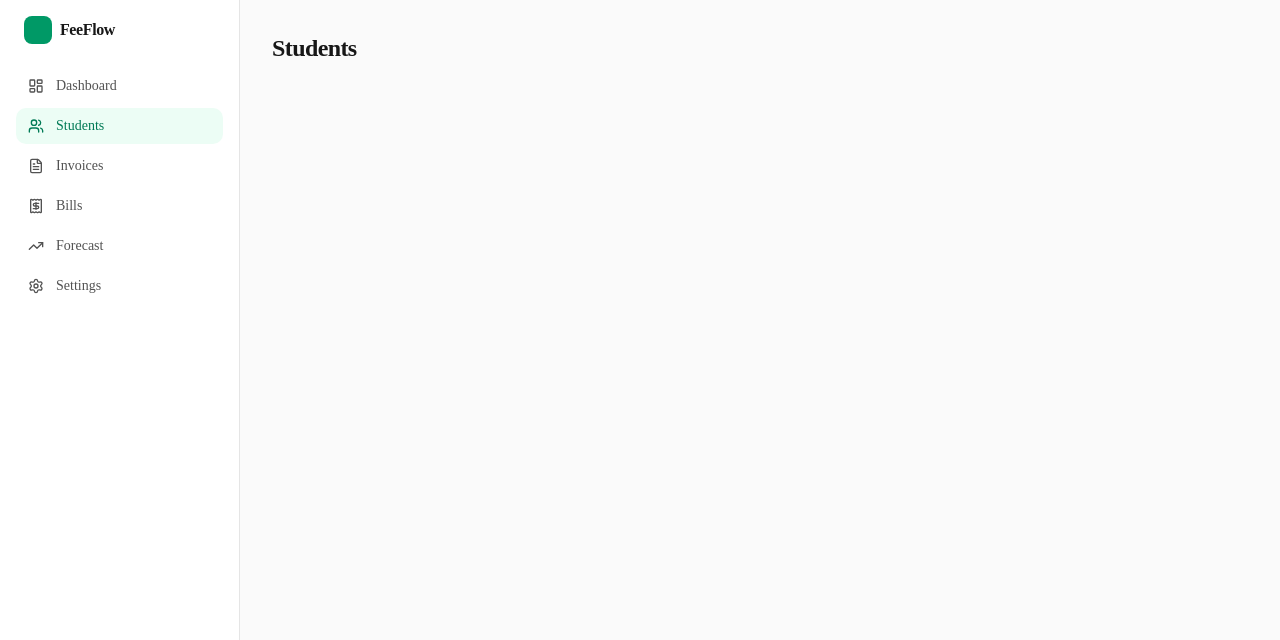
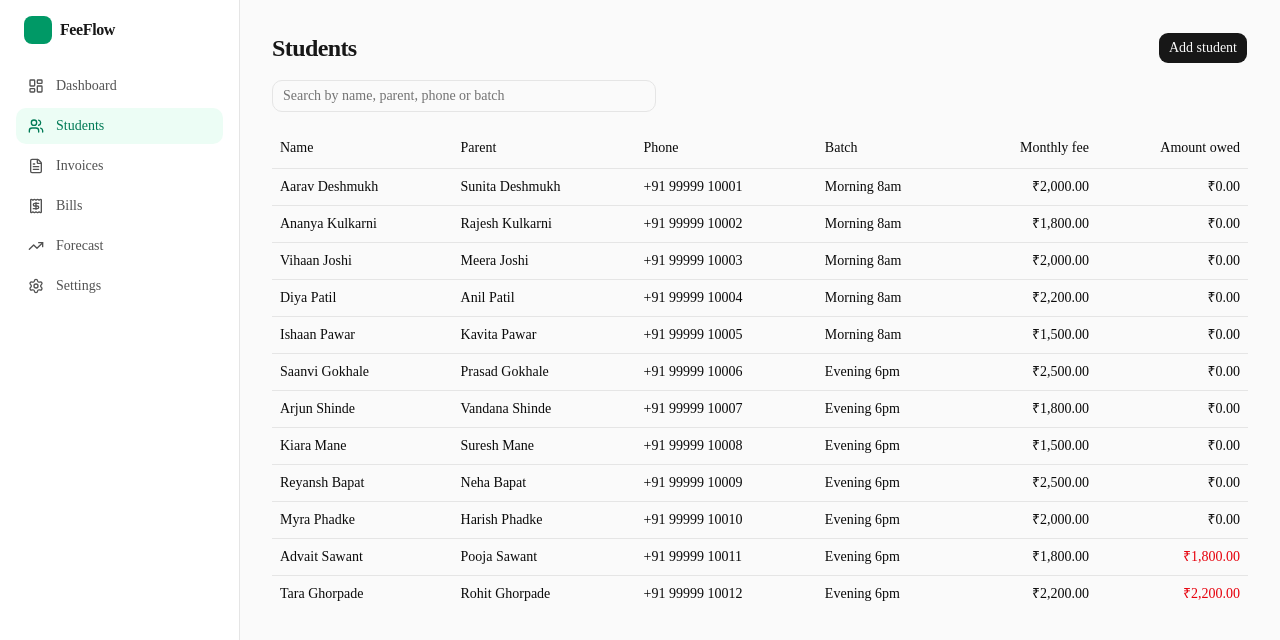
Before and after one commit to ItzMeVishwas/feeflow, a Next.js app: page /students in a window 1280 px wide. Shown: the top 640 px of the page. Built offline with nearby package versions, Linux system fonts and the light colour scheme.

Commit message:
slice 3: students page with search and add dialog

```diff
--- a/src/app/(app)/students/page.tsx
+++ b/src/app/(app)/students/page.tsx
@@ -1,7 +1,302 @@
+"use client"
+
+import { useMemo, useState, useSyncExternalStore } from "react"
+import type { FormEvent } from "react"
+
+import {
+  Dialog,
+  DialogClose,
+  DialogContent,
+  DialogDescription,
+  DialogFooter,
+  DialogHeader,
+  DialogTitle,
+  DialogTrigger,
+} from "@/components/ui/dialog"
+import { Button } from "@/components/ui/button"
+import { Input } from "@/components/ui/input"
+import { Label } from "@/components/ui/label"
+import {
+  Table,
+  TableBody,
+  TableCell,
+  TableHead,
+  TableHeader,
+  TableRow,
+} from "@/components/ui/table"
+import { formatINR } from "@/lib/format"
+import { useStore } from "@/lib/store"
+
+type StudentFormValues = {
+  name: string
+  parentName: string
+  parentPhone: string
+  batch: string
+  monthlyFee: string
+}
+
+type StudentFormErrors = Partial<Record<keyof StudentFormValues, string>>
+
+const emptyForm: StudentFormValues = {
+  name: "",
+  parentName: "",
+  parentPhone: "",
+  batch: "",
+  monthlyFee: "",
+}
+
+const formFields: {
+  key: keyof StudentFormValues
+  label: string
+  type: "text" | "tel" | "number"
+  required: boolean
+}[] = [
+  { key: "name", label: "Name", type: "text", required: true },
+  { key: "parentName", label: "Parent name", type: "text", required: true },
+  { key: "parentPhone", label: "Parent phone", type: "tel", required: true },
+  { key: "batch", label: "Batch", type: "text", required: false },
+  { key: "monthlyFee", label: "Monthly fee (₹)", type: "number", required: true },
+]
+
+function validateStudentForm(values: StudentFormValues): StudentFormErrors {
+  const errors: StudentFormErrors = {}
+
+  if (!values.name.trim()) errors.name = "Enter the student's name."
+  if (!values.parentName.trim()) errors.parentName = "Enter the parent's name."
+  if (!values.parentPhone.trim()) errors.parentPhone = "Enter the parent's phone number."
+
+  const fee = values.monthlyFee.trim()
+  if (fee === "") {
+    errors.monthlyFee = "Enter the monthly fee."
+  } else if (!Number.isFinite(Number(fee)) || Number(fee) < 0) {
+    errors.monthlyFee = "Enter a fee of 0 or more."
+  }
+
+  return errors
+}
+
+// Store hydration is reported through zustand's persist API. Using
+// useSyncExternalStore keeps the server render and the first client render
+// identical (both "not hydrated"), so the table never shows empty-then-real data.
+function subscribeToHydration(onChange: () => void) {
+  return useStore.persist.onFinishHydration(onChange)
+}
+
+function getHydrated() {
+  return useStore.persist.hasHydrated()
+}
+
+function getServerHydrated() {
+  return false
+}
+
 export default function StudentsPage() {
+  const students = useStore((s) => s.students)
+  const invoices = useStore((s) => s.invoices)
+  const addStudent = useStore((s) => s.addStudent)
+  const hydrated = useSyncExternalStore(
+    subscribeToHydration,
+    getHydrated,
+    getServerHydrated,
+  )
+
+  const [query, setQuery] = useState("")
+  const [dialogOpen, setDialogOpen] = useState(false)
+  const [form, setForm] = useState<StudentFormValues>(emptyForm)
+  const [errors, setErrors] = useState<StudentFormErrors>({})
+
+  // Sum of each student's invoices that are not yet paid.
+  const amountOwedByStudent = useMemo(() => {
+    const owed = new Map<string, number>()
+    for (const invoice of invoices) {
+      if (invoice.status === "paid") continue
+      owed.set(invoice.studentId, (owed.get(invoice.studentId) ?? 0) + invoice.amount)
+    }
+    return owed
+  }, [invoices])
+
+  const visibleStudents = useMemo(() => {
+    const term = query.trim().toLowerCase()
+    if (!term) return students
+    return students.filter((student) =>
+      [student.name, student.parentName, student.parentPhone, student.batch].some(
+        (field) => field.toLowerCase().includes(term),
+      ),
+    )
+  }, [students, query])
+
+  function resetForm() {
+    setForm(emptyForm)
+    setErrors({})
+  }
+
+  function handleDialogOpenChange(open: boolean) {
+    setDialogOpen(open)
+    if (!open) resetForm()
+  }
+
+  function updateField(key: keyof StudentFormValues, value: string) {
+    setForm((prev) => ({ ...prev, [key]: value }))
+    setErrors((prev) => ({ ...prev, [key]: undefined }))
+  }
+
+  function handleSubmit(event: FormEvent<HTMLFormElement>) {
+    event.preventDefault()
+
+    const nextErrors = validateStudentForm(form)
+    setErrors(nextErrors)
+    if (Object.keys(nextErrors).length > 0) return
+
+    addStudent({
+      name: form.name.trim(),
+      parentName: form.parentName.trim(),
+      parentPhone: form.parentPhone.trim(),
+      batch: form.batch.trim(),
+      monthlyFee: Number(form.monthlyFee),
+      active: true,
+    })
+    setDialogOpen(false)
+    resetForm()
+  }
+
+  function renderBody() {
+    if (!hydrated) {
+      return (
+        <TableRow>
+          <TableCell colSpan={6} className="py-6 text-center text-muted-foreground">
+            Loading students…
+          </TableCell>
+        </TableRow>
+      )
+    }
+
+    if (students.length === 0) {
+      return (
+        <TableRow>
+          <TableCell colSpan={6} className="py-6 text-center text-muted-foreground">
+            No students yet. Add your first student to get started.
+          </TableCell>
+        </TableRow>
+      )
+    }
+
+    if (visibleStudents.length === 0) {
+      return (
+        <TableRow>
+          <TableCell colSpan={6} className="py-6 text-center text-muted-foreground">
+            No students match “{query.trim()}”.
+          </TableCell>
+        </TableRow>
+      )
+    }
+
+    return visibleStudents.map((student) => {
+      const owed = amountOwedByStudent.get(student.id) ?? 0
+      return (
+        <TableRow key={student.id}>
+          <TableCell className="font-medium">{student.name}</TableCell>
+          <TableCell>{student.parentName}</TableCell>
+          <TableCell>{student.parentPhone}</TableCell>
+          <TableCell>{student.batch}</TableCell>
+          <TableCell className="text-right tabular-nums">
+            {formatINR(student.monthlyFee)}
+          </TableCell>
+          <TableCell
+            className={
+              owed > 0
+                ? "text-right tabular-nums text-destructive"
+                : "text-right tabular-nums"
+            }
+          >
+            {formatINR(owed)}
+          </TableCell>
+        </TableRow>
+      )
+    })
+  }
+
   return (
-    <h1 className="text-2xl font-semibold tracking-tight text-neutral-900">
-      Students
-    </h1>
+    <div className="flex flex-col gap-4">
+      <div className="flex flex-wrap items-center justify-between gap-3">
+        <h1 className="text-2xl font-semibold tracking-tight text-neutral-900">
+          Students
+        </h1>
+
+        <Dialog open={dialogOpen} onOpenChange={handleDialogOpenChange}>
+          <DialogTrigger render={<Button />}>Add student</DialogTrigger>
+          <DialogContent>
+            <form onSubmit={handleSubmit} noValidate className="grid gap-4">
+              <DialogHeader>
+                <DialogTitle>Add student</DialogTitle>
+                <DialogDescription>
+                  Enter the student and parent details.
+                </DialogDescription>
+              </DialogHeader>
+
+              {formFields.map((field) => {
+                const inputId = `student-${field.key}`
+                const errorId = `${inputId}-error`
+                const error = errors[field.key]
+                return (
+                  <div key={field.key} className="grid gap-1.5">
+                    <Label htmlFor={inputId}>
+                      {field.label}
+                      {field.required ? null : (
+                        <span className="font-normal text-muted-foreground">(optional)</span>
+                      )}
+                    </Label>
+                    <Input
+                      id={inputId}
+                      type={field.type}
+                      min={field.type === "number" ? 0 : undefined}
+                      step={field.type === "number" ? "any" : undefined}
+                      value={form[field.key]}
+                      onChange={(event) => updateField(field.key, event.target.value)}
+                      aria-invalid={error ? true : undefined}
+                      aria-describedby={error ? errorId : undefined}
+                    />
+                    {error ? (
+                      <p id={errorId} className="text-xs text-destructive">
+                        {error}
+                      </p>
+                    ) : null}
+                  </div>
+                )
+              })}
+
+              <DialogFooter>
+                <DialogClose render={<Button variant="outline" type="button" />}>
+                  Cancel
+                </DialogClose>
+                <Button type="submit">Save student</Button>
+              </DialogFooter>
+            </form>
+          </DialogContent>
+        </Dialog>
+      </div>
+
+      <Input
+        type="search"
+        aria-label="Search students"
+        placeholder="Search by name, parent, phone or batch"
+        value={query}
+        onChange={(event) => setQuery(event.target.value)}
+        className="max-w-sm"
+      />
+
+      <Table>
+        <TableHeader>
+          <TableRow>
+            <TableHead>Name</TableHead>
+            <TableHead>Parent</TableHead>
+            <TableHead>Phone</TableHead>
+            <TableHead>Batch</TableHead>
+            <TableHead className="text-right">Monthly fee</TableHead>
+            <TableHead className="text-right">Amount owed</TableHead>
+          </TableRow>
+        </TableHeader>
+        <TableBody>{renderBody()}</TableBody>
+      </Table>
+    </div>
   )
 }
--- /dev/null
+++ b/src/lib/format.ts
@@ -0,0 +1,9 @@
+const inrFormatter = new Intl.NumberFormat("en-IN", {
+  style: "currency",
+  currency: "INR",
+})
+
+// Formats a number as Indian rupees, e.g. 150000 -> "₹1,50,000.00".
+export function formatINR(amount: number): string {
+  return inrFormatter.format(amount)
+}
```
